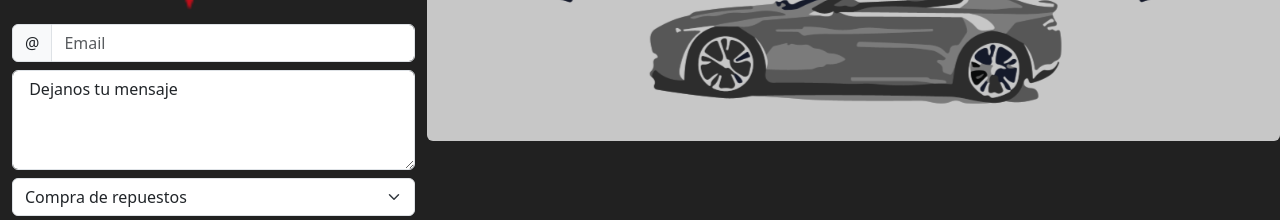
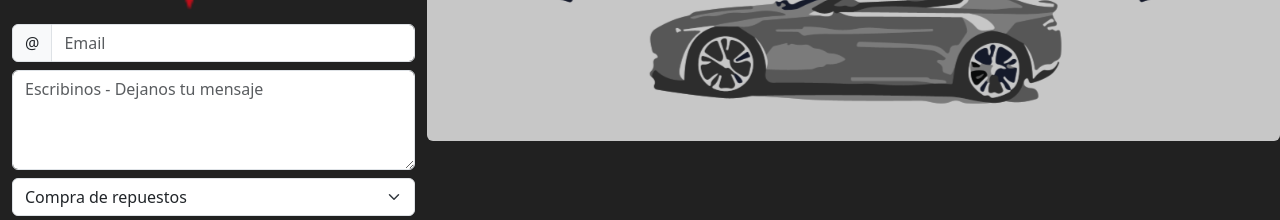
Before and after one commit to Lunatico0/Electricidad-Pittana, a plain HTML site: page index.html in a window 1280 px wide. Shown: the part 468-688 px from the top of the page. Drawn offline with nearby package versions, Linux system fonts and the light colour scheme.

```diff
--- a/index.html
+++ b/index.html
@@ -118,7 +118,7 @@
                                     <input type="email" class="form-control" placeholder="Email" aria-label="Username" aria-describedby="addon-wrapping">
                                 </div>
                                 <div class="input-group flex-nowrap mt-2 g-col-lg-12" bis_skin_checked="1">
-                                    <textarea class="form-control" placeholder="Escribinos" id="Textarea" style="height: 100px"=""> Dejanos tu mensaje</textarea>
+                                    <textarea class="form-control" placeholder="Escribinos - Dejanos tu mensaje" id="Textarea" style="height: 100px"=""></textarea>
                                 </div>
                                 <div class="input-group flex-nowrap mt-2 mb-3 g-col-lg-12">
                                     <select id="Select" class="form-select">
```
